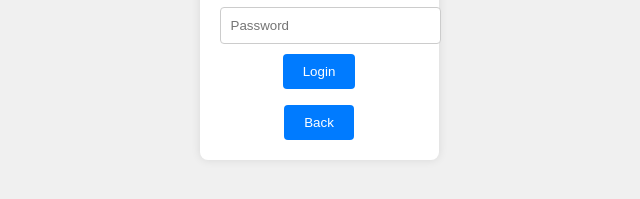
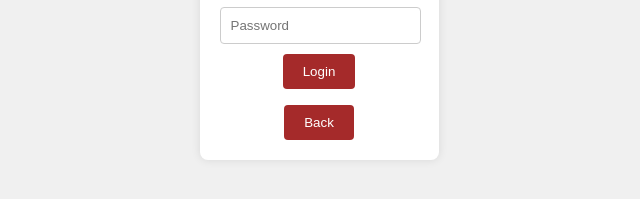
Before and after one commit to nazari02105/Book_Store_Web_Application, a plain HTML site: page login.html in a window 1280 px wide. Shown: the part 389-588 px from the top of the page, without its empty margins (321-961 px from the left). Drawn offline with Linux system fonts and the light colour scheme.

Commit message:
style change

```diff
--- a/styles.css
+++ b/styles.css
@@ -22,7 +22,7 @@ h1 {
 
 input {
     display: block;
-    width: 100%;
+    width: 90%;
     margin-bottom: 10px;
     padding: 10px;
     border: 1px solid #ccc;
@@ -33,13 +33,13 @@ button {
     padding: 10px 20px;
     border: none;
     border-radius: 4px;
-    background-color: #007bff;
+    background-color: brown;
     color: white;
     cursor: pointer;
 }
 
 button:hover {
-    background-color: #0056b3;
+    background-color: gold;
 }
 
 .error {
```
